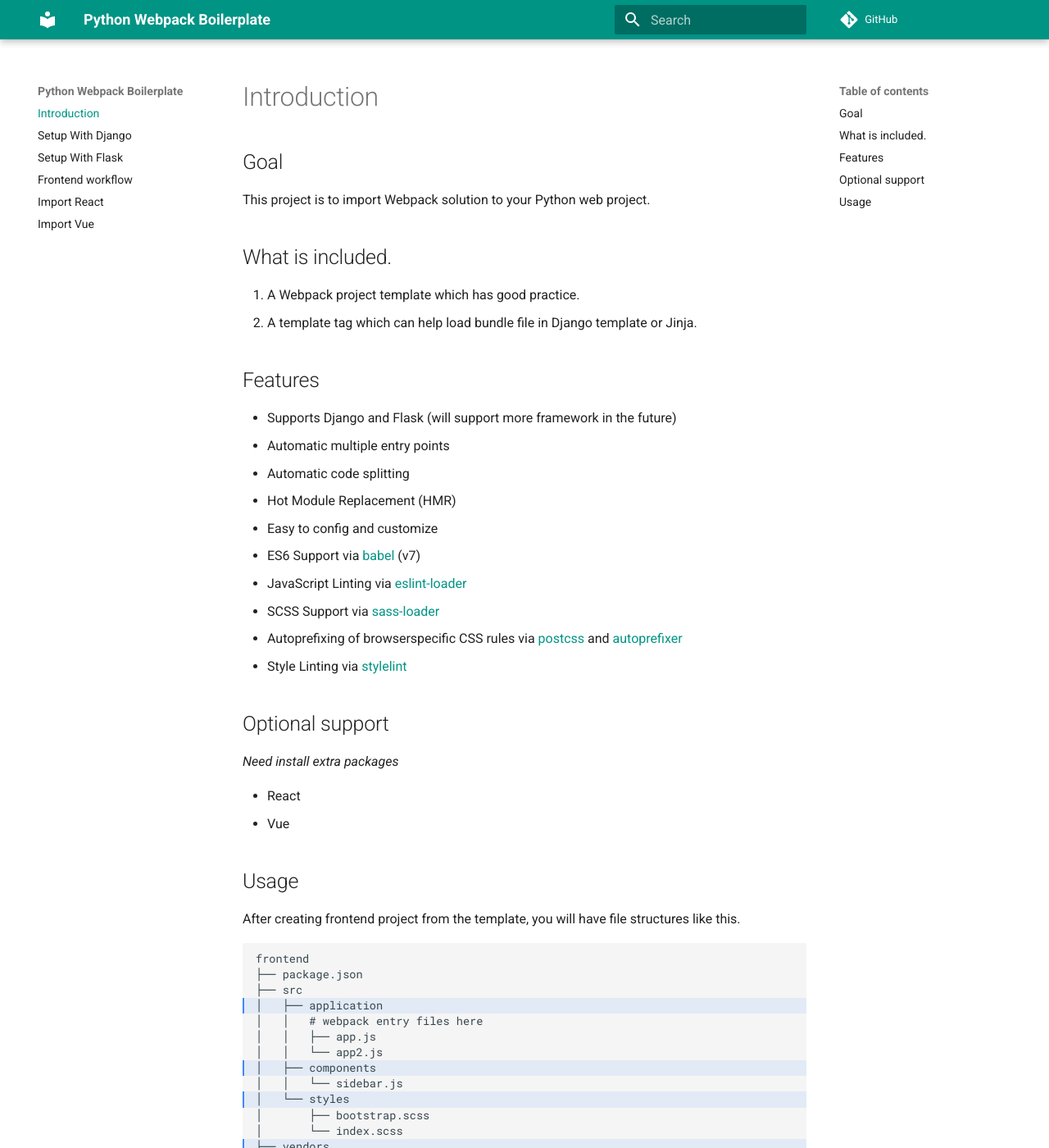
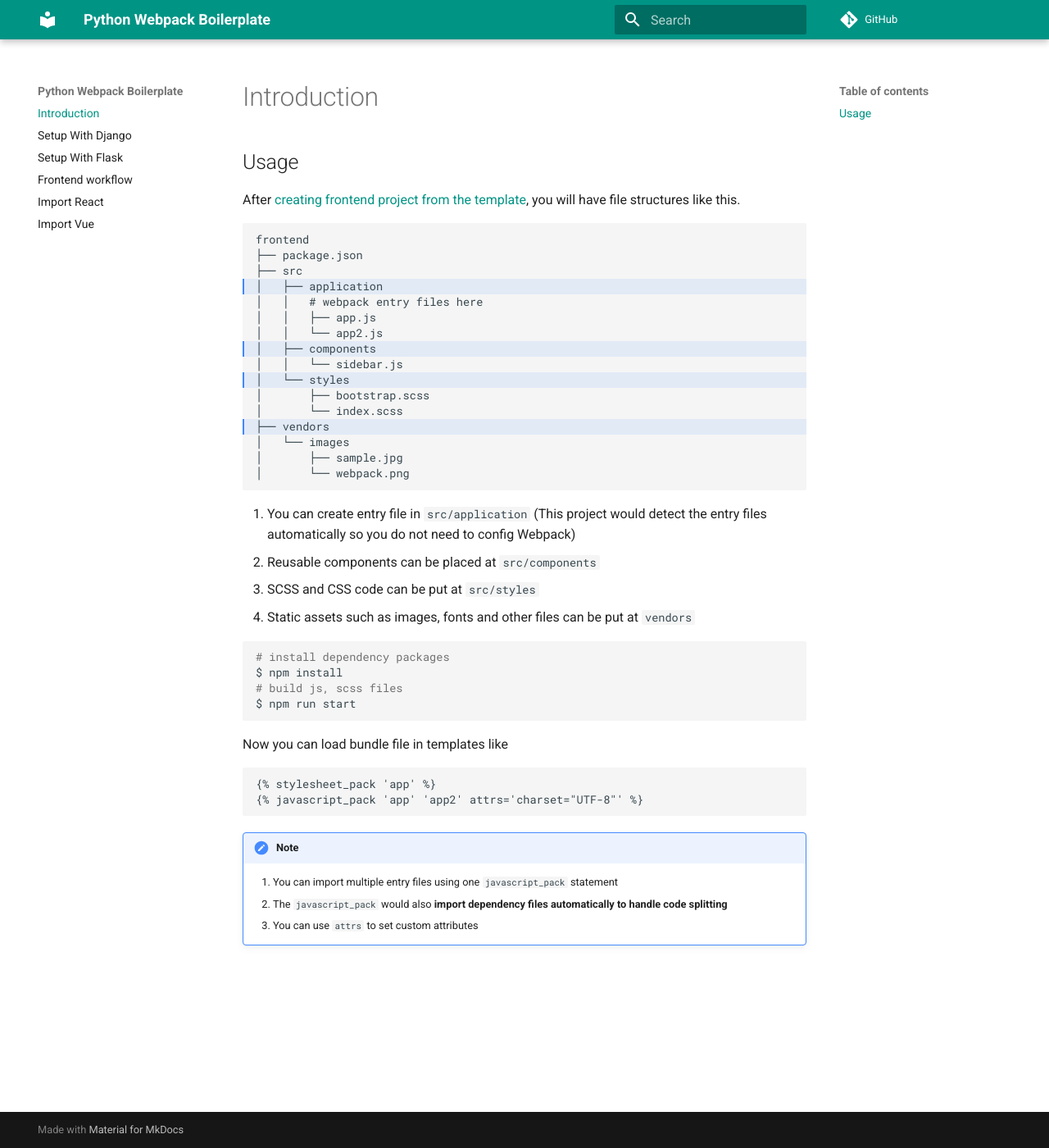
Before and after one commit to AccordBox/python-webpack-boilerplate, an MkDocs documentation site: the page built from docs/index.md, in a window 1280 px wide and 1400 px high. Shown: the whole window at 82% size. Built offline with MkDocs 1.6.1 and Material for MkDocs 9.7.7, drawn with Linux system fonts in a browser that asks for light colours; comment, search, counter and statistics services are not loaded.

Commit message:
update doc

````diff
--- a/docs/index.md
+++ b/docs/index.md
@@ -1,37 +1,8 @@
 # Introduction
-
-## Goal
-
-This project is to import Webpack solution to your Python web project.
-
-## What is included.
-
-1. A Webpack project template which has good practice.
-1. A template tag which can help load bundle file in Django template or Jinja.
-
-## Features
-
-- Supports Django and Flask (will support more framework in the future)
-- Automatic multiple entry points
-- Automatic code splitting
-- Hot Module Replacement (HMR)
-- Easy to config and customize
-- ES6 Support via [babel](https://babeljs.io/) (v7)
-- JavaScript Linting via [eslint-loader](https://github.com/MoOx/eslint-loader)
-- SCSS Support via [sass-loader](https://github.com/jtangelder/sass-loader)
-- Autoprefixing of browserspecific CSS rules via [postcss](https://postcss.org/) and [autoprefixer](https://github.com/postcss/autoprefixer)
-- Style Linting via [stylelint](https://stylelint.io/)
-
-## Optional support
-
-*Need install extra packages*
-
-- React
-- Vue
 
 ## Usage
 
-After creating frontend project from the template, you will have file structures like this.
+After [creating frontend project from the template](frontend), you will have file structures like this.
 
 ``` hl_lines="4 8 10 13"
 frontend
````
